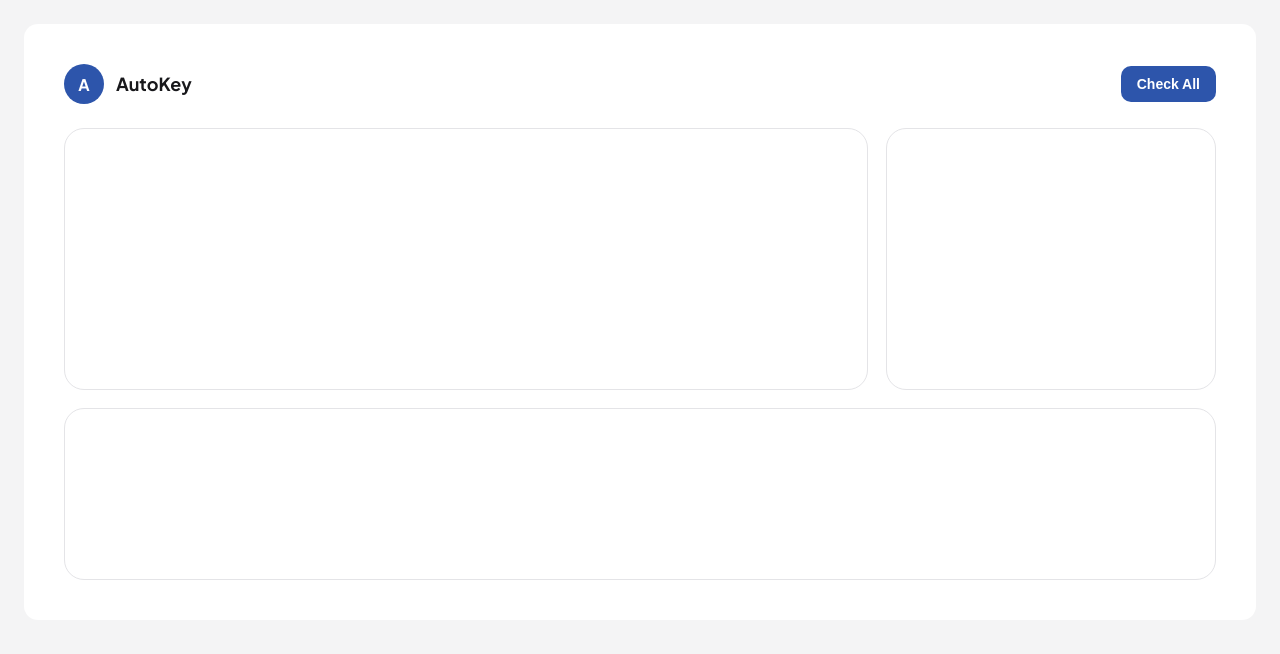
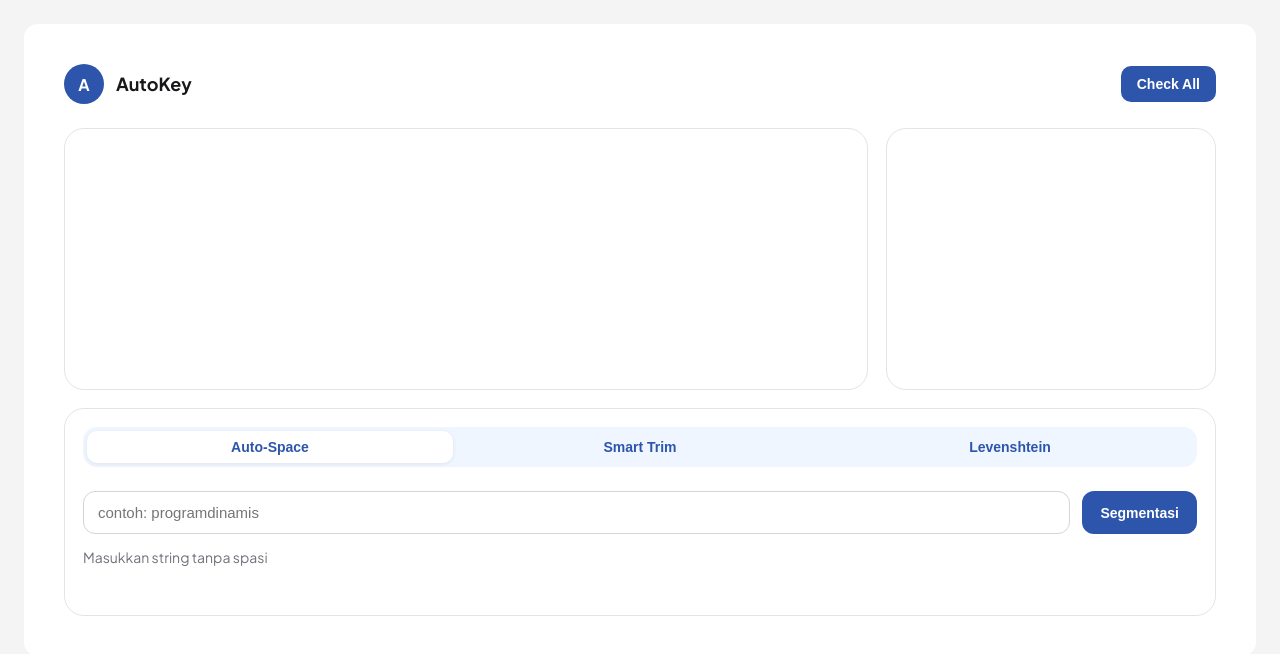
Before and after one commit to Faizalfadaa/AutoKey-13524097, a Next.js app in the folder frontend/: page / in a window 1280 px wide. Shown: the top 654 px of the page. Built offline with nearby package versions, Linux system fonts and the light colour scheme.

Commit message:
feat: implement some UI for Tool panel

```diff
--- a/frontend/app/components/ToolPanel.js
+++ b/frontend/app/components/ToolPanel.js
@@ -1,4 +1,22 @@
 // Bottom panel for extra tools
 export default function ToolPanel() {
-  return <section className="panel-box tool-panel" />;
+  return (
+    <section className="panel-box tool-panel">
+      {/* Tool mode tabs */}
+      <div className="tool-tabs">
+        <button className="tool-tab active">Auto-Space</button>
+        <button className="tool-tab">Smart Trim</button>
+        <button className="tool-tab">Levenshtein</button>
+      </div>
+
+      {/* Auto-Space input form */}
+      <div className="tool-form">
+        <input className="tool-input" placeholder="contoh: programdinamis" />
+        <button className="tool-button">Segmentasi</button>
+      </div>
+
+      {/* Short tool hint */}
+      <p className="tool-note"> Masukkan string tanpa spasi</p>
+    </section>
+  );
 }
--- a/frontend/app/styles/tool-panel.css
+++ b/frontend/app/styles/tool-panel.css
@@ -1,4 +1,68 @@
 /* Bottom tool box */
 .tool-panel {
   min-height: 170px;
+  padding: 18px;
 }
+
+/* Tool tabs wrapper */
+.tool-tabs {
+  display: grid;
+  grid-template-columns: repeat(3, 1fr);
+  gap: 4px;
+  border-radius: 14px;
+  background: #eff6ff;
+  padding: 4px;
+}
+
+/* Tool tab button */
+.tool-tab {
+  border: 0;
+  border-radius: 10px;
+  background: transparent;
+  color: #2d55ab;
+  padding: 8px 12px;
+  font-size: 14px;
+  font-weight: 700;
+}
+
+/* Active tab */
+.tool-tab.active {
+  background: #ffffff;
+  color: #2d55ab;
+  box-shadow: 0 1px 4px #00000014;
+}
+
+/* Input and button row */
+.tool-form {
+  display: flex;
+  gap: 12px;
+  margin-top: 24px;
+}
+
+/* Text input */
+.tool-input {
+  flex: 1;
+  border: 1px solid #d4d4d8;
+  border-radius: 12px;
+  padding: 12px 14px;
+  font-size: 15px;
+  outline: none;
+}
+
+/* Segment button */
+.tool-button {
+  border: 0;
+  border-radius: 12px;
+  background: #2d55ab;
+  color: #ffffff;
+  padding: 0 18px;
+  font-size: 14px;
+  font-weight: 700;
+}
+
+/* Helper text */
+.tool-note {
+  margin: 14px 0 0;
+  color: #71717a;
+  font-size: 14px;
+}
```
